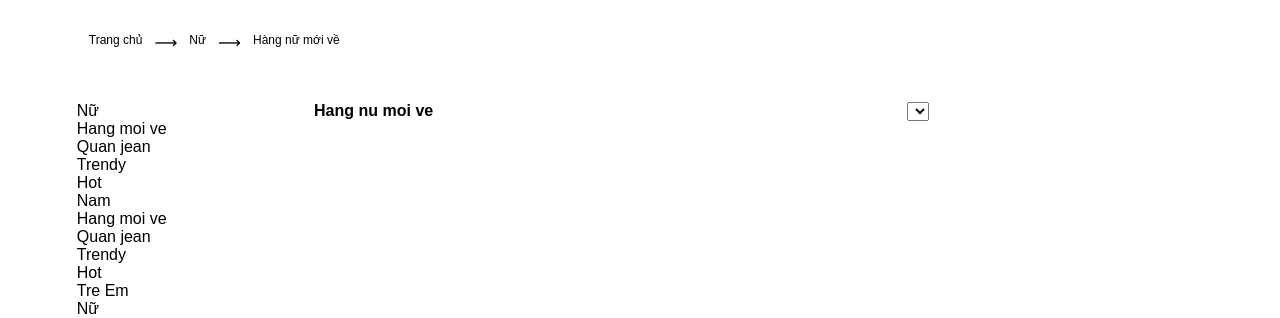
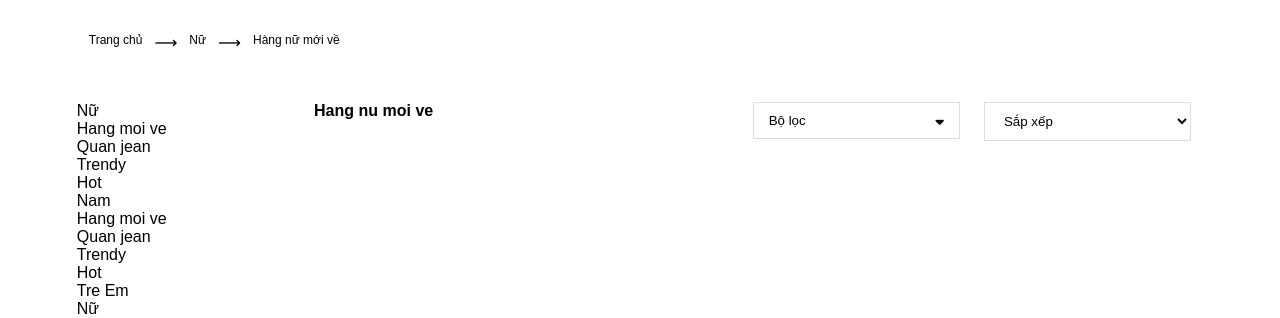
Before and after one commit to khuongduy05/DuySHOP, a PHP site: page /category.html in a window 1280 px wide. Shown: the part 87-405 px from the top of the page. Run offline with PHP 8.4, Linux system fonts and the light colour scheme; lists and menus that the app fills with data are empty; some libraries are stand-ins or nearby versions.

Commit message:
cap nhat

```diff
--- a/frontend/assets/css/style.css
+++ b/frontend/assets/css/style.css
@@ -234,3 +234,21 @@ footer {
     flex: 1;
     padding: 0 12px;
 }
+.category-right-top-item button {
+    width: 100%;
+    padding: 10px 15px;
+    display: flex;
+    justify-content: space-between;
+    background-color: #fff;
+    border: 1px solid #dddddd;
+    cursor: pointer;
+}
+.category-right-top-item select {
+    width: 100%;
+    padding: 10px 15px;
+    display: flex;
+    justify-content: space-between;
+    background-color: #fff;
+    border: 1px solid #dddddd;
+    cursor: pointer;
+}
--- a/frontend/category.html
+++ b/frontend/category.html
@@ -78,6 +78,7 @@
                 <div class="category-top row">
                     <p>Trang chủ</p> <span>&#10230; </span> <p>Nữ</p> <span>&#10230;</span> <p>Hàng nữ mới về</p>
                 </div>
+            </div>
             <div class="container">
                 <div class="row">
                     <div class="category-left">
@@ -108,18 +109,20 @@
                             <p>Hang nu moi ve</p>
                         </div>
                         <div class="category-right-top-item">
+                            <button><span>Bộ lọc</span> <i class="fas fa-sort-down"></i></button>
+                        </div>
+                        <div class="category-right-top-item">
                             <select name="" id="">
-                                    <option value="Sắp xếp"></option>
-                                    <option value="Giá cao đến thấp"></option>
-                                    <option value="Giá thấp đến cao"></option>
+                                <option value="">Sắp xếp</option>
+                                <option value="">Giá cao đến thấp</option>
+                                <option value="">Giá thấp đến cao</option>
                             </select>
                         </div>
                     </div>
                 </div>
             </div>
+        </section>
 
-            </div>
-        </section>
         <!-- --------------------footer ------------------->
         <div class="footer-top">
             <li><a href=""><img src="./assets/image/dathongbao.png" alt=""></a></li>
```
Lines whose indentation alone changed are shown as unchanged.
